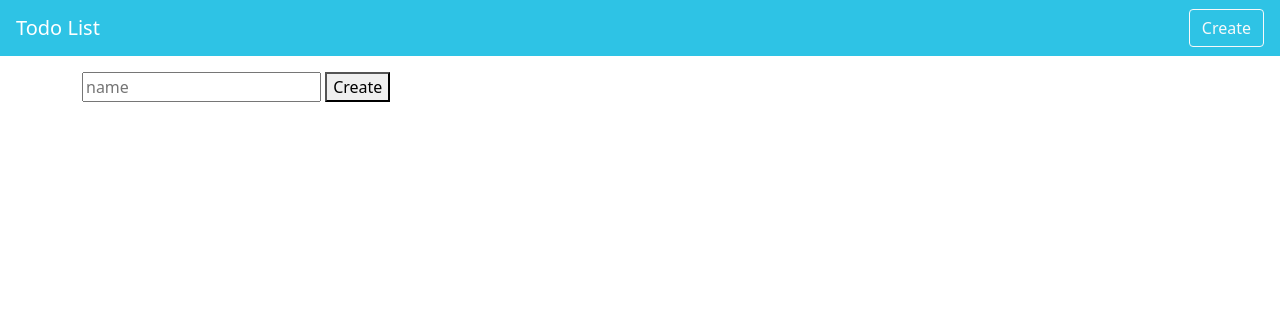
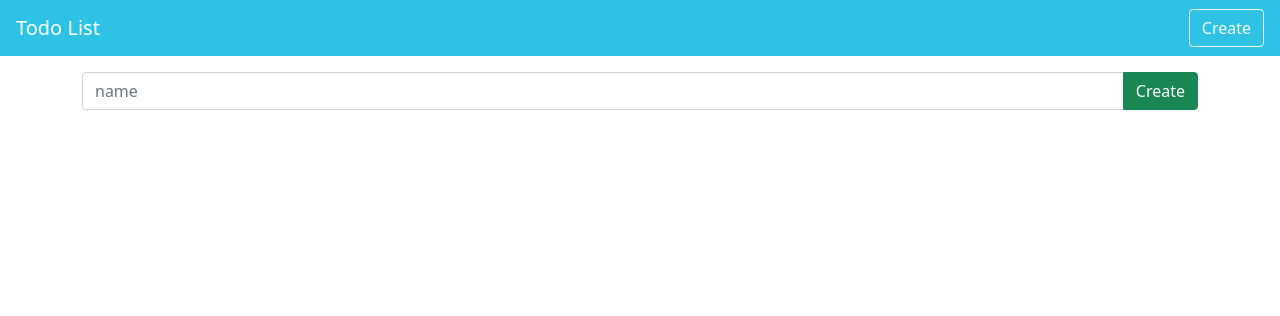
Before and after one commit to YangYgYang/todo_list, a Node server app: page /todos/new in a window 1280 px wide. Shown: the top 316 px of the page. Run offline with Node 20, Linux system fonts and the light colour scheme; some libraries are stand-ins or nearby versions.

Commit message:
modify new page ui

```diff
--- a/views/new.hbs
+++ b/views/new.hbs
@@ -1,4 +1,6 @@
-<form action="/todos" method="POST">
-  <input type="text" placeholder="name" name="name">
-  <button type="submit">Create</button>
+<form action="/todos" method="POST" style="display: inline;">
+  <div class="input-group">
+  <input class="form-control" type="text" placeholder="name" name="name">
+  <button class="btn btn-success" type="submit">Create</button>
+  </div>
 </form>
```
